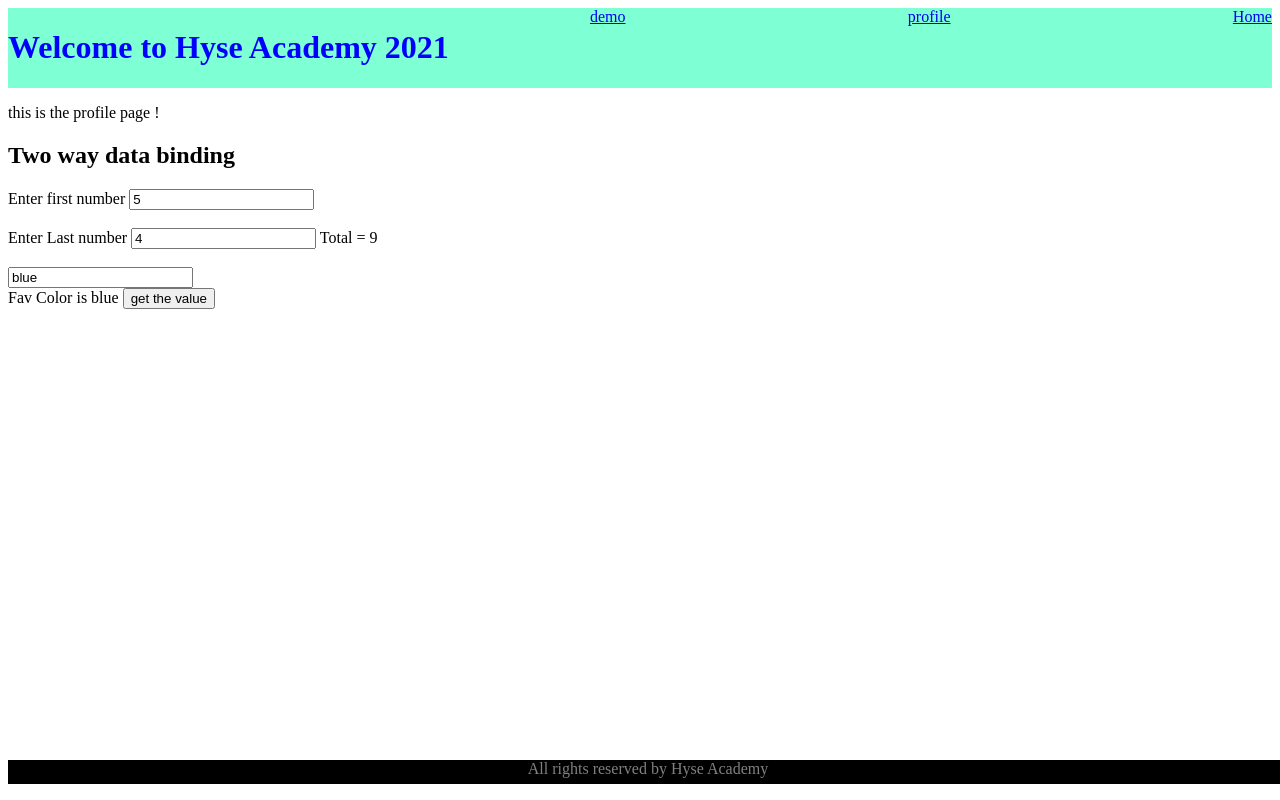
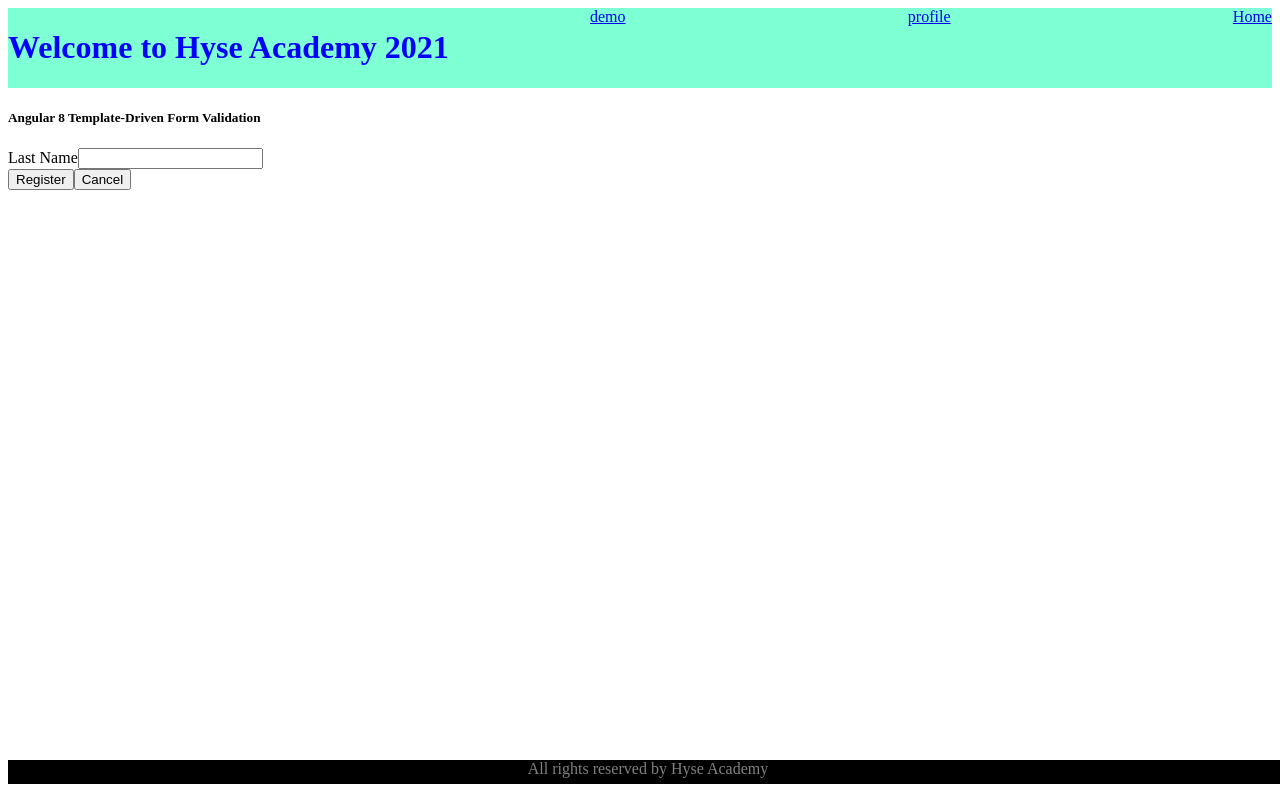
Before and after one commit to manjotsodhi1995/demo-angular-project, an Angular app: page /profile in a window 1280 px wide. Built offline with nearby package versions, Linux system fonts and the light colour scheme.

Commit message:
validation template driven

```diff
--- a/src/app/profile/profile.component.css
+++ b/src/app/profile/profile.component.css
@@ -0,0 +1,11 @@
+.para {
+  font-size: 40px;
+  color: red;
+  text-align: center;
+}
+
+.invalid-feedback {
+  color: red;
+  font-size: 12px;
+  margin: 12px;
+}
--- a/src/app/profile/profile.component.html
+++ b/src/app/profile/profile.component.html
@@ -1,30 +1,25 @@
-<p>this is the profile page !</p>
-
-<h2>Two way data binding</h2>
-<!-- Enter First Name
-<input [(ngModel)]="firstname" type="text" />
-<br />
-<br />
-Enter Last Name
-<input [(ngModel)]="lastname" type="text" />
-
-<p>
-  Firstname is <b>{{ firstname }}</b>
-  <br />
-  Lastname is <b>{{ lastname }}</b>
-</p> -->
-Enter first number
-<input [(ngModel)]="firstnumber" type="number" />
-<br />
-<br />
-Enter Last number
-<input [(ngModel)]="secondnumber" type="number" />
-Total = {{ firstnumber + secondnumber }}
-
-<br />
-<br />
-<input [formControl]="favColor" type="text" />
-<br />
-Fav Color is {{ favColor.value }}
-
-<button (click)="hello()">get the value</button>
+<!-- main app container -->
+<div>
+  <h5>Angular 8 Template-Driven Form Validation</h5>
+  <div>
+    <form name="form" (ngSubmit)="f.form.valid && onSubmit()" #f="ngForm">
+      <div>
+        <label>Last Name</label>
+        <input
+          type="text"
+          name="lastName"
+          [(ngModel)]="model.lastName"
+          #lastName="ngModel"
+          required
+        />
+        <div *ngIf="f.submitted && lastName.invalid" class="invalid-feedback">
+          <div *ngIf="lastName.errors.required">Last Name is required</div>
+        </div>
+      </div>
+      <div>
+        <button>Register</button>
+        <button type="reset">Cancel</button>
+      </div>
+    </form>
+  </div>
+</div>
--- a/src/app/profile/profile.component.ts
+++ b/src/app/profile/profile.component.ts
@@ -1,5 +1,5 @@
 import { Component, OnInit } from "@angular/core";
-import { FormControl } from "@angular/forms";
+import { FormControl, Validators } from "@angular/forms";
 @Component({
   selector: "app-profile",
   templateUrl: "./profile.component.html",
@@ -9,13 +9,16 @@ export class ProfileComponent implements OnInit {
   constructor() {}
 
   ngOnInit() {}
-
+  title = "hyse academy";
   secondnumber: Number = 4;
   firstnumber: Number = 5;
-
-  favColor = new FormControl("blue");
+  model: any = {};
+  color = new FormControl("hello", [Validators.required]);
 
   hello() {
-    alert(this.favColor.value);
+    this.color.setValue("blue");
+  }
+  onSubmit() {
+    alert("SUCCESS!! :-)\n\n" + JSON.stringify(this.model));
   }
 }
```
